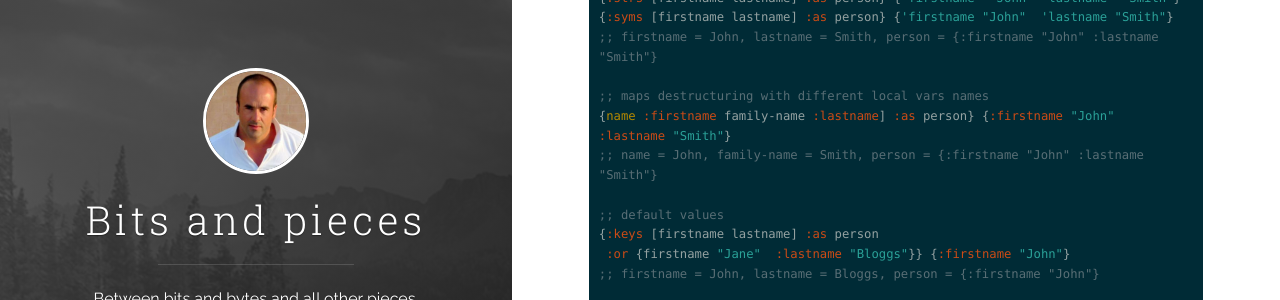
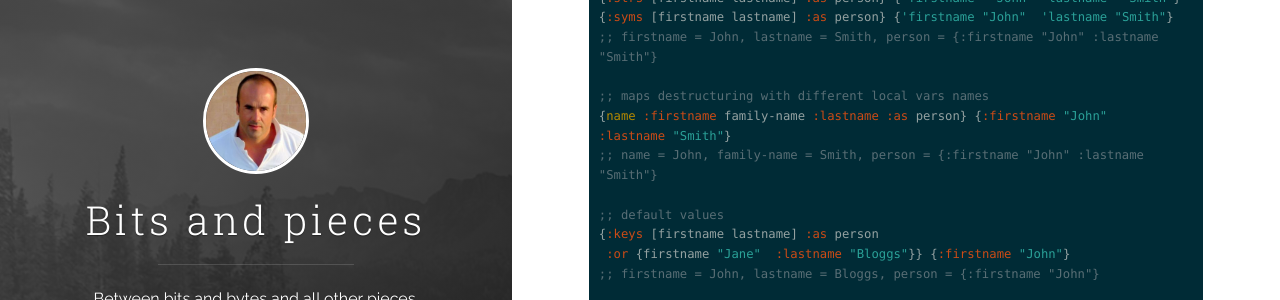
Before and after one commit to BrunoBonacci/brunobonacci.github.io, a Jekyll site: the page built from _posts/2014-11-09-clojure-complete-guide-to-destructuring.markdown, in a window 1280 px wide and 900 px high, scrolled down 10367 px. Shown: the part 151-451 px from the top of the window. Built offline with Jekyll 4.4.1, drawn with Linux system fonts in a browser that asks for light colours; nearby versions of some CDN libraries; comment, search, counter and statistics services are not loaded.

Commit message:
Fix from RobStuttaford feedback

```diff
--- a/_posts/2014-11-09-clojure-complete-guide-to-destructuring.markdown
+++ b/_posts/2014-11-09-clojure-complete-guide-to-destructuring.markdown
@@ -493,7 +493,7 @@ and event more readable.
 ;; firstname = John, lastname = Smith, person = {:firstname "John" :lastname "Smith"}
 
 ;; maps destructuring with different local vars names
-{name :firstname family-name :lastname] :as person} {:firstname "John"  :lastname "Smith"}
+{name :firstname family-name :lastname :as person} {:firstname "John"  :lastname "Smith"}
 ;; name = John, family-name = Smith, person = {:firstname "John" :lastname "Smith"}
 
 ;; default values
```
